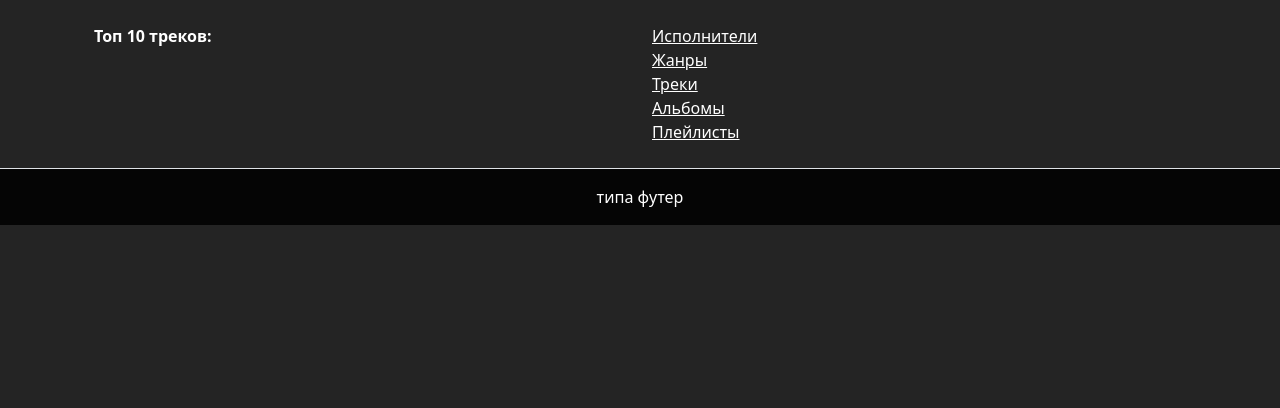
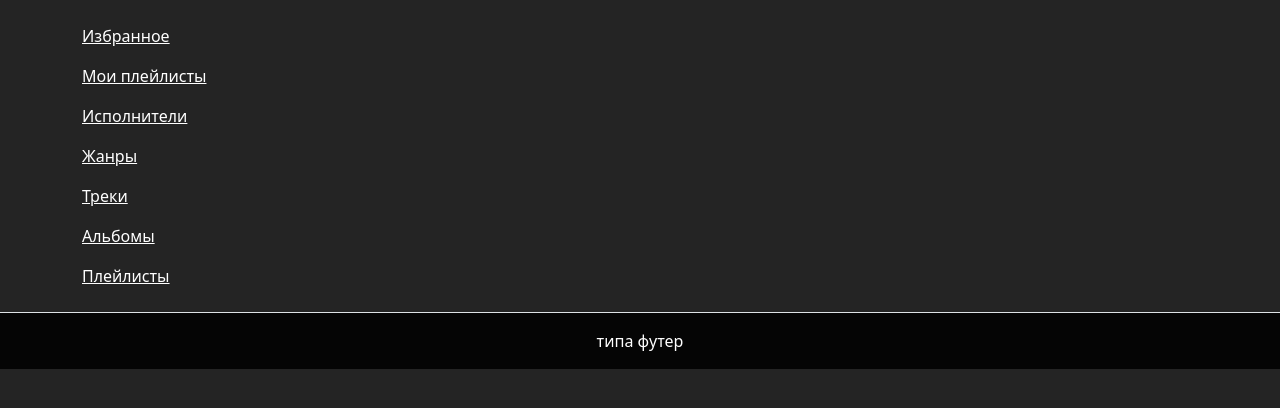
Before and after one commit to arte322m/music_library, a Django app: page / in a window 1280 px wide. Shown: the part 71-479 px from the top of the page. Run offline with Django 4.2, Linux system fonts and the light colour scheme; the visitor is signed in with stand-in values (Sample User, id 1); data that the repository does not hold is empty; some libraries are stand-ins or nearby versions.

Commit message:
commit 44.331111111112542

```diff
--- a/kAboom/templates/kAboom/main.html
+++ b/kAboom/templates/kAboom/main.html
@@ -5,38 +5,18 @@
 
 {% block content %}
 
-<div class="container text-start">
-    <div class="row">
-
-        <div class="col">
-            <div class="row"><strong>Топ 10 треков:</strong></div>
-        <ol>
-            {% for track in track_rating %}
-                <li><div class="row"><a href="{% url 'kAboom:track_detail' track.id %}">{{ track.name }}</a></div></li>
-            {% endfor %}
-        </ol>
-        </div>
-
-        <div class="col">
-
-            <div class="row"><a href="{% url 'kAboom:artist_index' %}">Исполнители</a></div>
-            <div class="row"><a href="{% url 'kAboom:genre_index' %}">Жанры</a></div>
-            <div class="row"><a href="{% url 'kAboom:track_index' %}">Треки</a></div>
-            <div class="row"><a href="{% url 'kAboom:album_index' %}">Альбомы</a></div>
-            <div class="row"><a href="{% url 'kAboom:playlist_index' %}">Плейлисты</a></div>
-
-        </div>
-
-    </div>
-</div>
+    {% if user.is_authenticated %}
+        <p><a href="{% url 'kAboom:favorites' user.id %}">Избранное</a></p>
+        <p><a href="{% url 'kAboom:my_playlists' %}">Мои плейлисты</a></p>
 
 
+    {% endif %}
 
-
-
-
-
-
+    <p><a href="{% url 'kAboom:artist_index' %}">Исполнители</a></p>
+    <p><a href="{% url 'kAboom:genre_index' %}">Жанры</a></p>
+    <p><a href="{% url 'kAboom:track_index' %}">Треки</a></p>
+    <p><a href="{% url 'kAboom:album_index' %}">Альбомы</a></p>
+    <p><a href="{% url 'kAboom:playlist_index' %}">Плейлисты</a></p>
 
 
 {% endblock %}
--- a/kAboom/views.py
+++ b/kAboom/views.py
@@ -119,13 +119,7 @@ def logout_view(request):
 
 
 def main(request):
-    track_rating = Track.objects.order_by('-favorite')[:10]
-
-    context = {
-        'track_rating': track_rating
-    }
-
-    return render(request, 'kAboom/main.html', context)
+    return render(request, 'kAboom/main.html')
 
 
 def artist_index(request):
```
